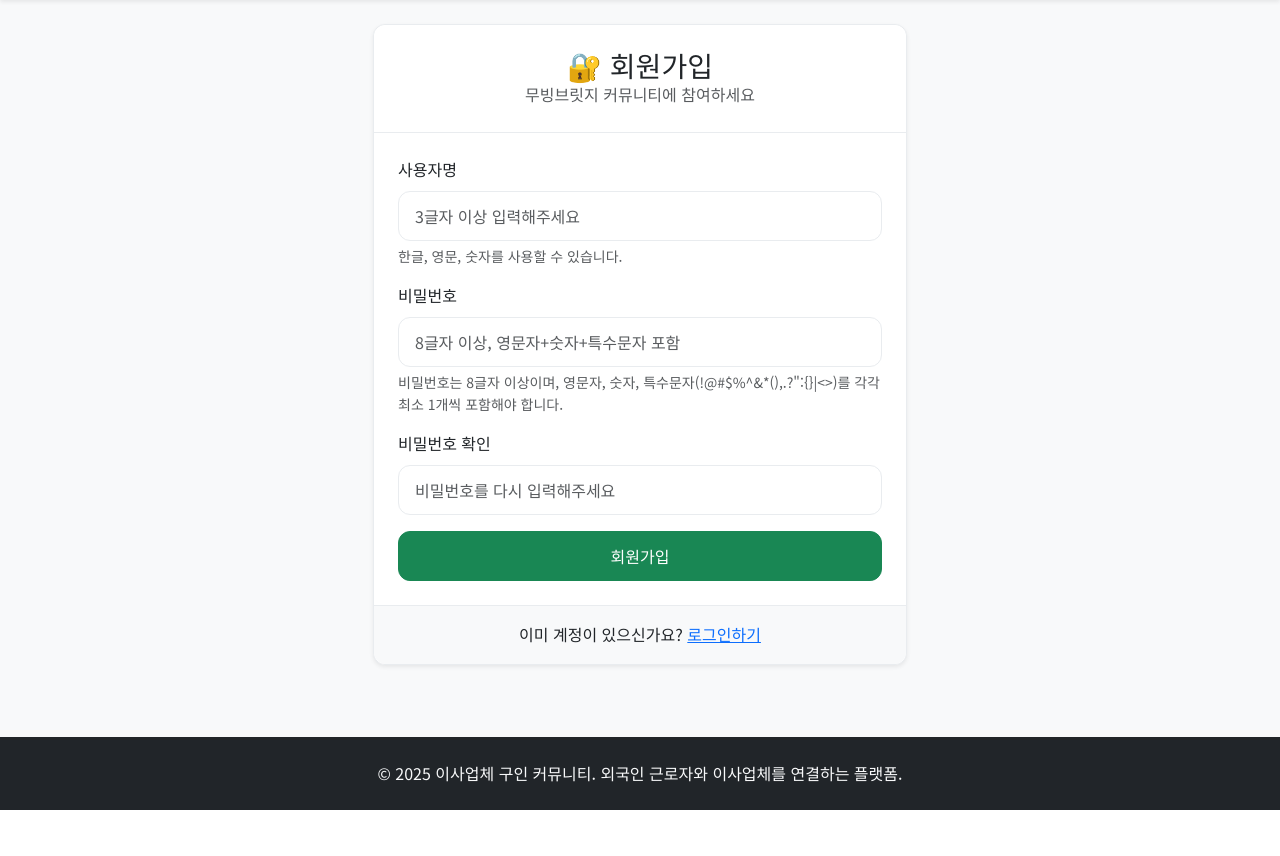
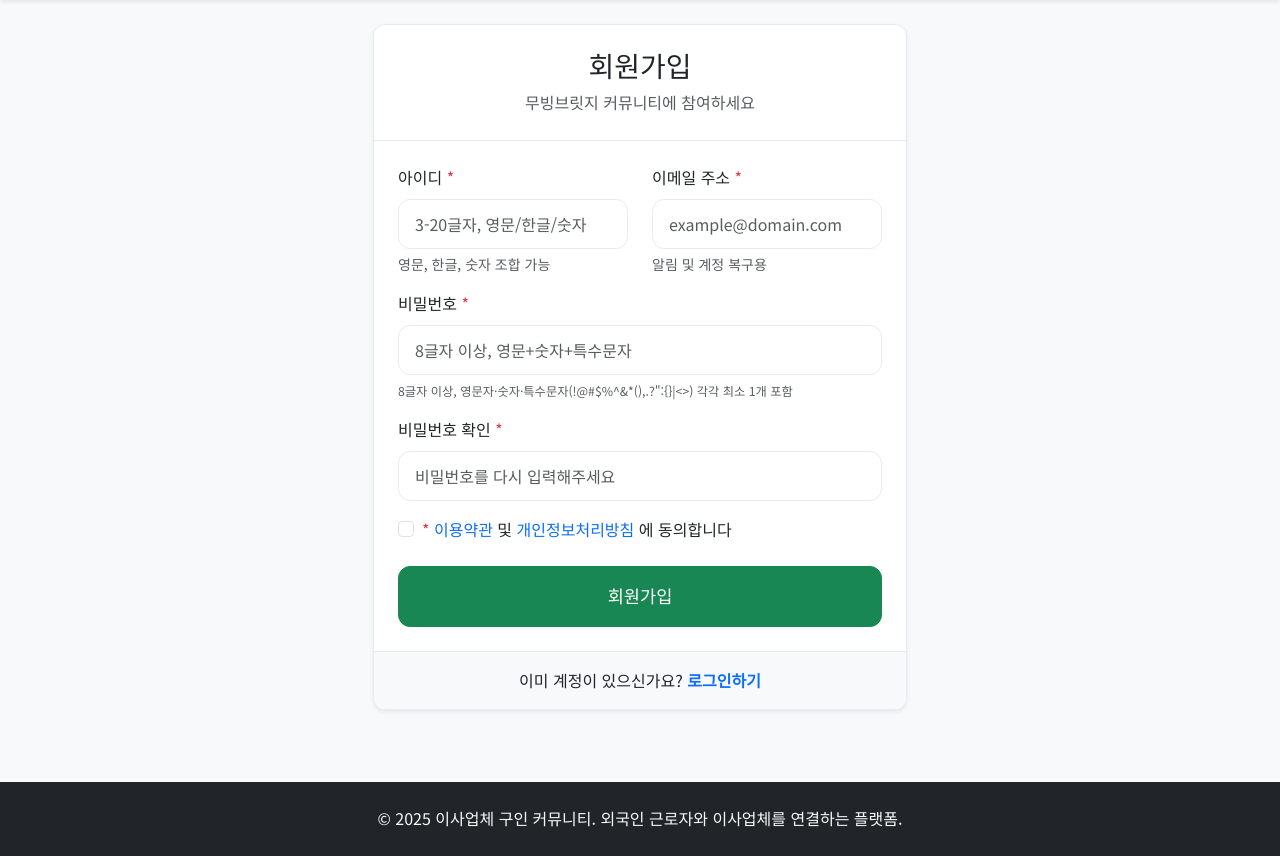
Before and after one commit to chunja07/MovingBridge, a Flask app: page /register in a window 1280 px wide. Shown: the part 134-990 px from the top of the page. Before the commit the page ends 944 px from the top, so only its background shows below. Run offline with Flask 3, Linux system fonts and the light colour scheme.

Commit message:
Improve user registration by adding email, terms, and enhanced validation
Adds email field, terms agreement, and strengthens validation in user registration.

Replit-Commit-Author: Agent
Replit-Commit-Session-Id: 8dc711fc-0993-4390-8cb7-8ea67530e4a1
Replit-Commit-Screenshot-Url: https://storage.googleapis.com/screenshot-production-us-central1/f03fd319-b2ac-458b-ba6e-ce1261aad4c0/3e67d6a8-d9f4-4493-8f77-c0f9ed50bc26.jpg

```diff
--- a/app.py
+++ b/app.py
@@ -249,33 +249,48 @@ def require_admin():
 def register():
     if request.method == 'POST':
         username = request.form.get('username', '').strip()
+        email = request.form.get('email', '').strip()
         password = request.form.get('password', '')
         confirm_password = request.form.get('confirm_password', '')
+        terms_agreed = request.form.get('terms_agreed') == 'on'
 
-        # Validation
-        if not username or not password:
-            flash('사용자명과 비밀번호를 모두 입력해주세요.', 'error')
+        # Basic validation
+        if not username or not email or not password:
+            flash('모든 필수 항목을 입력해주세요.', 'error')
             return render_template('register.html')
 
+        if not terms_agreed:
+            flash('이용약관에 동의해주세요.', 'error')
+            return render_template('register.html')
+
+        # Username validation
         if len(username) < 3:
             flash('사용자명은 3글자 이상이어야 합니다.', 'error')
             return render_template('register.html')
 
+        if len(username) > 20:
+            flash('사용자명은 20글자 이하여야 합니다.', 'error')
+            return render_template('register.html')
+
+        # Email validation
+        email_pattern = r'^[a-zA-Z0-9._%+-]+@[a-zA-Z0-9.-]+\.[a-zA-Z]{2,}$'
+        if not re.match(email_pattern, email):
+            flash('올바른 이메일 주소를 입력해주세요.', 'error')
+            return render_template('register.html')
+
+        # Password validation
         if len(password) < 8:
             flash('비밀번호는 8글자 이상이어야 합니다.', 'error')
             return render_template('register.html')
 
-        # Check for special character
         if not re.search(r'[!@#$%^&*(),.?":{}|<>]', password):
-            flash('비밀번호에는 최소 1개의 특수문자(!@#$%^&*(),.?":{}|<>)가 포함되어야 합니다.', 'error')
+            flash('비밀번호에는 최소 1개의 특수문자가 포함되어야 합니다.', 'error')
             return render_template('register.html')
 
-        # Check for at least one number
         if not re.search(r'\d', password):
             flash('비밀번호에는 최소 1개의 숫자가 포함되어야 합니다.', 'error')
             return render_template('register.html')
 
-        # Check for at least one letter
         if not re.search(r'[a-zA-Z]', password):
             flash('비밀번호에는 최소 1개의 영문자가 포함되어야 합니다.', 'error')
             return render_template('register.html')
@@ -284,20 +299,26 @@ def register():
             flash('비밀번호가 일치하지 않습니다.', 'error')
             return render_template('register.html')
 
-        # Check if username already exists
+        # Check if username or email already exists
         conn = get_db_connection()
-        existing_user = conn.execute('SELECT id FROM users WHERE username = ?', (username,)).fetchone()
+        existing_user = conn.execute('SELECT id FROM users WHERE username = ? OR email = ?', (username, email)).fetchone()
 
         if existing_user:
+            existing_username = conn.execute('SELECT id FROM users WHERE username = ?', (username,)).fetchone()
+            existing_email = conn.execute('SELECT id FROM users WHERE email = ?', (email,)).fetchone()
             conn.close()
-            flash('이미 사용 중인 사용자명입니다.', 'error')
+
+            if existing_username:
+                flash('이미 사용 중인 사용자명입니다.', 'error')
+            if existing_email:
+                flash('이미 사용 중인 이메일 주소입니다.', 'error')
             return render_template('register.html')
 
         # Create new user
         hashed_password = generate_password_hash(password)
         try:
-            conn.execute('INSERT INTO users (username, password) VALUES (?, ?)',
-                        (username, hashed_password))
+            conn.execute('INSERT INTO users (username, email, password) VALUES (?, ?, ?)',
+                        (username, email, hashed_password))
             conn.commit()
             conn.close()
 
@@ -313,27 +334,29 @@ def register():
 @app.route('/login', methods=['GET', 'POST'])
 def login():
     if request.method == 'POST':
-        username = request.form.get('username', '').strip()
+        login_id = request.form.get('username', '').strip()  # Can be username or email
         password = request.form.get('password', '')
 
-        if not username or not password:
-            flash('사용자명과 비밀번호를 모두 입력해주세요.', 'error')
+        if not login_id or not password:
+            flash('아이디와 비밀번호를 모두 입력해주세요.', 'error')
             return render_template('login.html')
 
         conn = get_db_connection()
-        user = conn.execute('SELECT * FROM users WHERE username = ?', (username,)).fetchone()
+        # Try to find user by username or email
+        user = conn.execute('SELECT * FROM users WHERE username = ? OR email = ?', (login_id, login_id)).fetchone()
         conn.close()
 
         if user and check_password_hash(user['password'], password):
             session['user_id'] = user['id']
             session['username'] = user['username']
+            session['email'] = user['email']
             flash(f'{user["username"]}님 환영합니다!', 'success')
 
             # Redirect to intended page or home
             next_page = request.args.get('next')
             return redirect(next_page) if next_page else redirect(url_for('index'))
         else:
-            flash('사용자명 또는 비밀번호가 올바르지 않습니다.', 'error')
+            flash('아이디 또는 비밀번호가 올바르지 않습니다.', 'error')
 
     return render_template('login.html')
 
--- a/init_db.py
+++ b/init_db.py
@@ -9,6 +9,7 @@ c.execute('''
 CREATE TABLE IF NOT EXISTS users (
     id INTEGER PRIMARY KEY AUTOINCREMENT,
     username TEXT UNIQUE NOT NULL,
+    email TEXT UNIQUE NOT NULL,
     password TEXT NOT NULL,
     created_at DATETIME DEFAULT CURRENT_TIMESTAMP
 )
--- a/templates/register.html
+++ b/templates/register.html
@@ -5,41 +5,120 @@
 {% block content %}
 <div class="container">
     <div class="row justify-content-center">
-        <div class="col-md-6">
+        <div class="col-md-8 col-lg-6">
             <div class="card">
                 <div class="card-header text-center">
-                    <h3 class="mb-0">🔐 회원가입</h3>
+                    <h3 class="mb-2">회원가입</h3>
                     <p class="text-muted mb-0">무빙브릿지 커뮤니티에 참여하세요</p>
                 </div>
-                <div class="card-body">
-                    <form method="POST">
-                        <div class="mb-3">
-                            <label for="username" class="form-label">사용자명</label>
-                            <input type="text" class="form-control" id="username" name="username"
-                                   required minlength="3" placeholder="3글자 이상 입력해주세요">
-                            <div class="form-text">한글, 영문, 숫자를 사용할 수 있습니다.</div>
-                        </div>
-                        <div class="mb-3">
-                            <label for="password" class="form-label">비밀번호</label>
-                            <input type="password" class="form-control" id="password" name="password"
-                                   required minlength="8" placeholder="8글자 이상, 영문자+숫자+특수문자 포함">
-                            <div class="form-text">
-                                비밀번호는 8글자 이상이며, 영문자, 숫자, 특수문자(!@#$%^&*(),.?":{}|<>)를 각각 최소 1개씩 포함해야 합니다.
+                <div class="card-body p-4">
+                    <form method="POST" id="registerForm">
+                        <div class="row">
+                            <div class="col-md-6 mb-3">
+                                <label for="username" class="form-label">아이디 <span class="text-danger">*</span></label>
+                                <input type="text" class="form-control" id="username" name="username"
+                                       required minlength="3" maxlength="20"
+                                       placeholder="3-20글자, 영문/한글/숫자">
+                                <div class="form-text">영문, 한글, 숫자 조합 가능</div>
+                            </div>
+                            <div class="col-md-6 mb-3">
+                                <label for="email" class="form-label">이메일 주소 <span class="text-danger">*</span></label>
+                                <input type="email" class="form-control" id="email" name="email"
+                                       required placeholder="example@domain.com">
+                                <div class="form-text">알림 및 계정 복구용</div>
                             </div>
                         </div>
+
                         <div class="mb-3">
-                            <label for="confirm_password" class="form-label">비밀번호 확인</label>
+                            <label for="password" class="form-label">비밀번호 <span class="text-danger">*</span></label>
+                            <input type="password" class="form-control" id="password" name="password"
+                                   required minlength="8" placeholder="8글자 이상, 영문+숫자+특수문자">
+                            <div class="form-text">
+                                <small>8글자 이상, 영문자·숫자·특수문자(!@#$%^&*(),.?":{}|<>) 각각 최소 1개 포함</small>
+                            </div>
+                        </div>
+
+                        <div class="mb-3">
+                            <label for="confirm_password" class="form-label">비밀번호 확인 <span class="text-danger">*</span></label>
                             <input type="password" class="form-control" id="confirm_password" name="confirm_password"
                                    required placeholder="비밀번호를 다시 입력해주세요">
                         </div>
+
+                        <div class="mb-4">
+                            <div class="form-check">
+                                <input class="form-check-input" type="checkbox" id="terms_agreed" name="terms_agreed" required>
+                                <label class="form-check-label" for="terms_agreed">
+                                    <span class="text-danger">*</span>
+                                    <a href="#" class="text-decoration-none" data-bs-toggle="modal" data-bs-target="#termsModal">
+                                        이용약관
+                                    </a> 및
+                                    <a href="#" class="text-decoration-none" data-bs-toggle="modal" data-bs-target="#privacyModal">
+                                        개인정보처리방침
+                                    </a>에 동의합니다
+                                </label>
+                            </div>
+                        </div>
+
                         <div class="d-grid">
-                            <button type="submit" class="btn btn-success">회원가입</button>
+                            <button type="submit" class="btn btn-success btn-lg">회원가입</button>
                         </div>
                     </form>
                 </div>
                 <div class="card-footer text-center">
-                    <p class="mb-0">이미 계정이 있으신가요? <a href="{{ url_for('login') }}">로그인하기</a></p>
+                    <p class="mb-0">이미 계정이 있으신가요?
+                        <a href="{{ url_for('login') }}" class="text-decoration-none fw-semibold">로그인하기</a>
+                    </p>
                 </div>
+            </div>
+        </div>
+    </div>
+</div>
+
+<!-- Terms Modal -->
+<div class="modal fade" id="termsModal" tabindex="-1">
+    <div class="modal-dialog modal-lg">
+        <div class="modal-content">
+            <div class="modal-header">
+                <h5 class="modal-title">이용약관</h5>
+                <button type="button" class="btn-close" data-bs-dismiss="modal"></button>
+            </div>
+            <div class="modal-body">
+                <h6>제1조 (목적)</h6>
+                <p>이 약관은 무빙브릿지(이하 "회사")가 제공하는 서비스의 이용조건 및 절차에 관한 사항을 규정함을 목적으로 합니다.</p>
+
+                <h6>제2조 (서비스 제공)</h6>
+                <p>회사는 외국인 근로자와 이사업체 간의 연결 플랫폼 서비스를 제공합니다.</p>
+
+                <h6>제3조 (회원의 의무)</h6>
+                <p>회원은 서비스 이용 시 관련 법령과 본 약관을 준수해야 하며, 타인의 권리를 침해하거나 불법적인 활동을 해서는 안 됩니다.</p>
+            </div>
+            <div class="modal-footer">
+                <button type="button" class="btn btn-secondary" data-bs-dismiss="modal">닫기</button>
+            </div>
+        </div>
+    </div>
+</div>
+
+<!-- Privacy Modal -->
+<div class="modal fade" id="privacyModal" tabindex="-1">
+    <div class="modal-dialog modal-lg">
+        <div class="modal-content">
+            <div class="modal-header">
+                <h5 class="modal-title">개인정보처리방침</h5>
+                <button type="button" class="btn-close" data-bs-dismiss="modal"></button>
+            </div>
+            <div class="modal-body">
+                <h6>1. 개인정보 수집 목적</h6>
+                <p>회원가입, 서비스 제공, 고객지원, 서비스 개선을 위해 개인정보를 수집합니다.</p>
+
+                <h6>2. 수집하는 개인정보 항목</h6>
+                <p>아이디, 이메일 주소, 비밀번호(암호화 저장)</p>
+
+                <h6>3. 개인정보 보유기간</h6>
+                <p>회원 탈퇴 시까지 보유하며, 탈퇴 후 즉시 삭제합니다.</p>
+            </div>
+            <div class="modal-footer">
+                <button type="button" class="btn btn-secondary" data-bs-dismiss="modal">닫기</button>
             </div>
         </div>
     </div>
```
Also changed, not shown: templates/login.html (+19 -12 lines), movingbridge.db.
